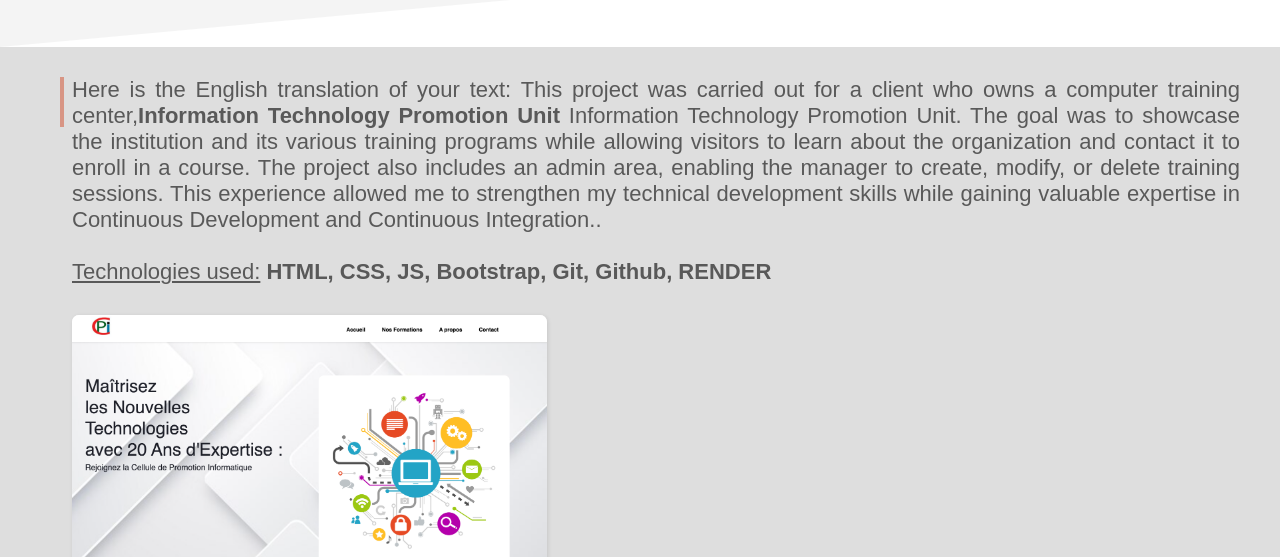
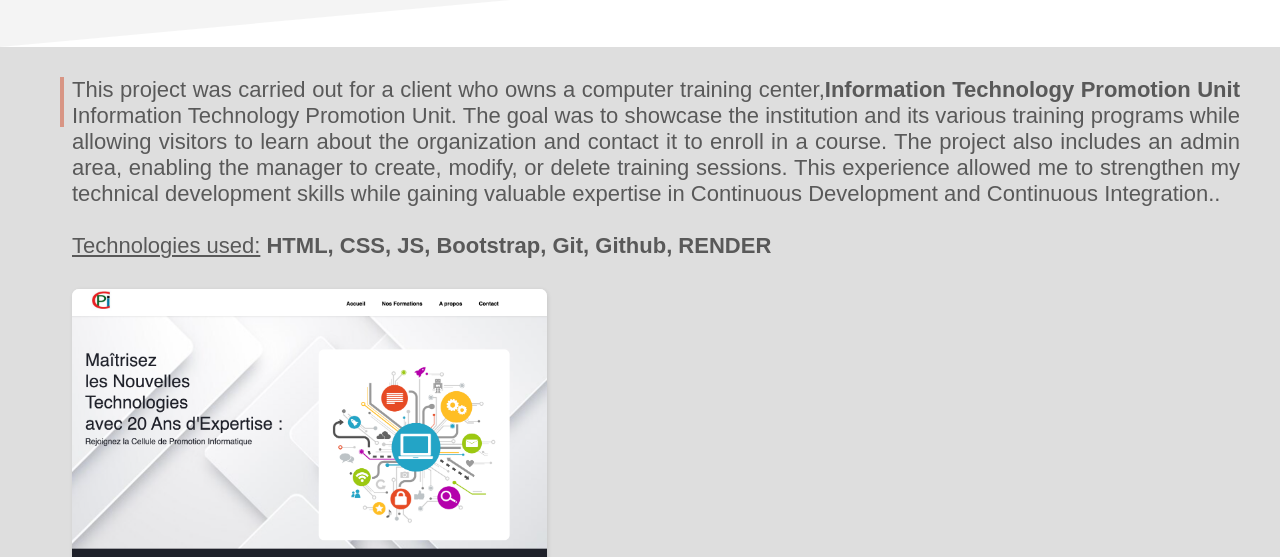
Before and after one commit to mamouddiallo/portfolio, a plain HTML site: page portfolio-cpi.html in a window 1280 px wide. Shown: the part 243-800 px from the top of the page. Drawn offline with Linux system fonts and the light colour scheme.

Commit message:
Update portfolio-cpi.html

```diff
--- a/portfolio-cpi.html
+++ b/portfolio-cpi.html
@@ -28,8 +28,6 @@
 	<div class="section">
 		<div class="texte-avec-ligne-verticale" style="margin-left: 20px;">
 			<p class="text-center">
-
-Here is the English translation of your text:
 
 This project was carried out for a client who owns a computer training center,<strong>Information Technology Promotion Unit</strong> Information Technology Promotion Unit. The goal was to showcase the institution and its various training programs
 while allowing visitors to learn about the organization and contact it to enroll in a course.
```
